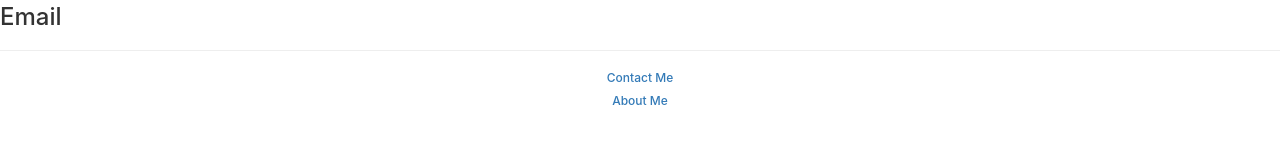
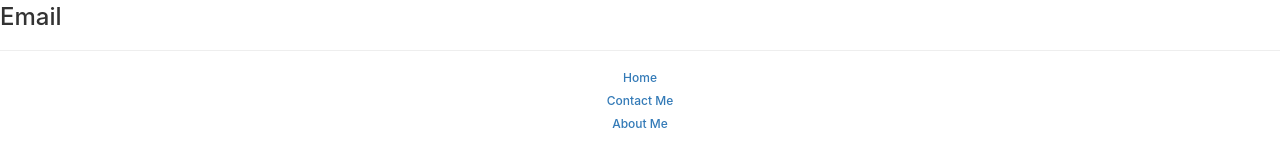
Before and after one commit to Stephen8898/Profile-Page-new, a React (Create React App) app: page /contact in a window 1280 px wide. Shown: the part 168-328 px from the top of the page. Built offline with nearby package versions, Linux system fonts and the light colour scheme.

Commit message:
added home Link to footer

```diff
--- a/src/components/Footer.jsx
+++ b/src/components/Footer.jsx
@@ -7,6 +7,7 @@ export default class Footer extends Component {
     return (
       <div className="footer">
         <hr/>
+        <h6><Link to="/" >Home</Link></h6>
         <h6><Link to="/contact" >Contact Me</Link></h6>  <h6><Link to="/about" >About Me</Link></h6>
         {/* <i className="footer">&#169; All rights reseverved</i> */}
       </div>
```
